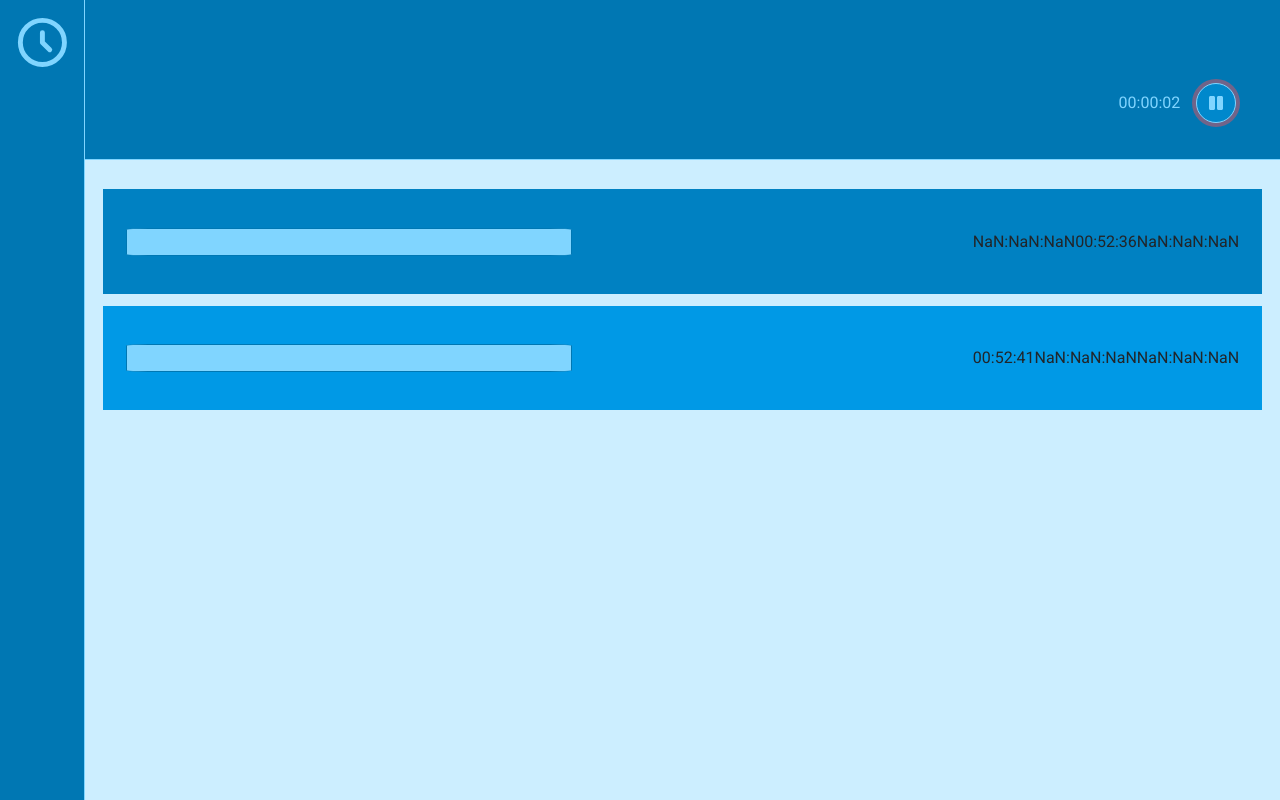
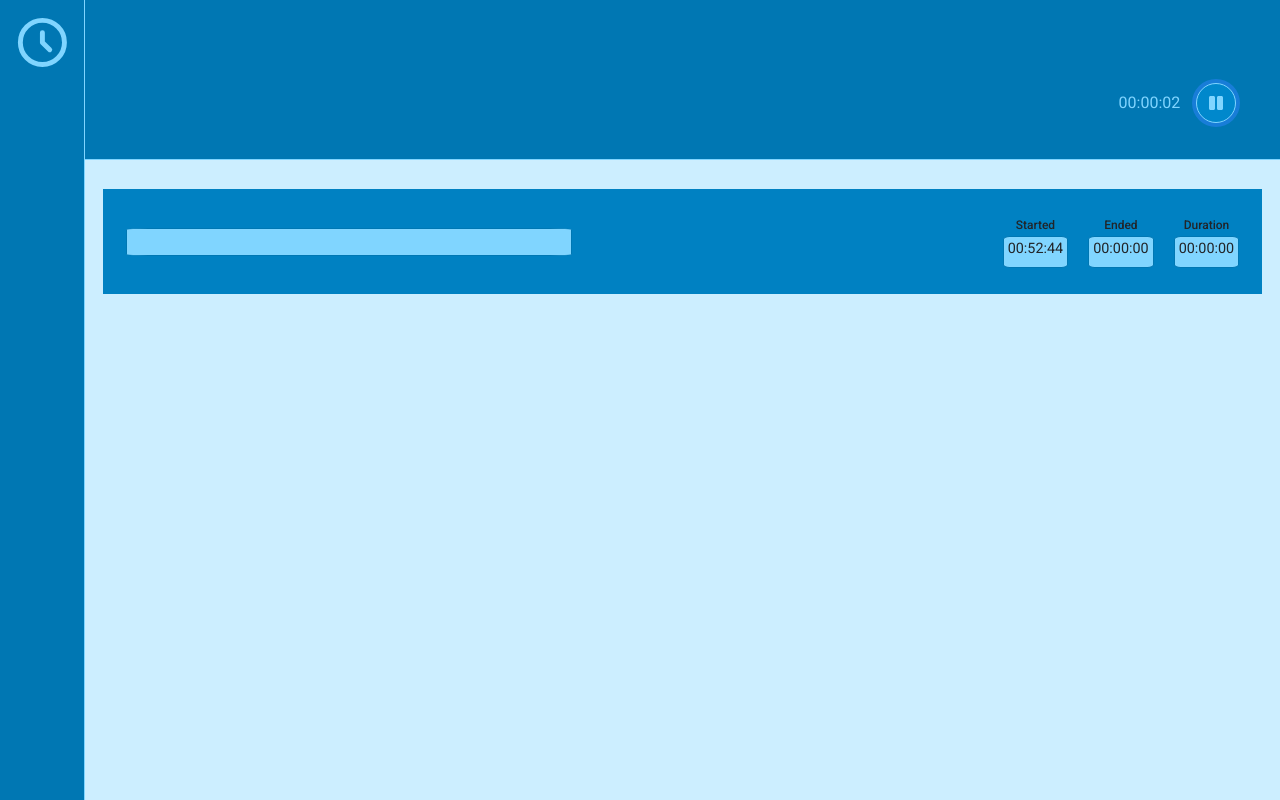
Before and after one commit to bate-ponto/bate-ponto, a React (Create React App) app: page / in a window 1280 px wide. Both pictures are taken after a click on the button 1215 px from the left and 103 px from the top of the page. Built offline with nearby package versions, Linux system fonts and the light colour scheme.

Commit message:
adjust some issues

```diff
--- a/src/App.js
+++ b/src/App.js
@@ -1,11 +1,34 @@
 import DayRegistered from "./components/DayRegistered";
 import Header from "./components/Header";
-import { useState } from "react";
+import { useEffect, useRef, useState } from "react";
 import Sidebar from "./components/Sidebar";
 
 function App() {
 	const [currentStatus, setCurrentStatus] = useState(false);
 	const [time, setTime] = useState(0);
+
+	const dayStartTimeRef = useRef();
+
+	useEffect(() => {
+		let interval;
+		if (currentStatus) {
+			let delta;
+
+			interval = setInterval(() => {
+				if (!delta) {
+					delta = Date.now();
+					return;
+				}
+
+				if (Math.abs(Date.now() - delta) >= 1000) {
+					setTime((prevTime) => prevTime + 1);
+					delta = Date.now();
+				}
+			}, 100);
+		} else if (!currentStatus) clearInterval(interval);
+
+		return () => clearInterval(interval);
+	}, [currentStatus]);
 
 	return (
 		<div className="App">
@@ -15,7 +38,6 @@ function App() {
 					currentStatus={currentStatus}
 					setCurrentStatus={setCurrentStatus}
 					time={time}
-          setTime={setTime}
 				/>
 				<div className="body">
 					<DayRegistered currentStatus={currentStatus} />
--- a/src/components/DayRegistered.js
+++ b/src/components/DayRegistered.js
@@ -6,16 +6,22 @@ export default function DayComponent({ currentStatus }) {
 	const [children, setChildren] = useState([]);
 
 	useEffect(() => {
-    setChildren((prev) => {
-      const newObject = {};
+		setChildren(prev => {
 			if (currentStatus) {
-        newObject.beginTime = getCurrentTime();
-      } else {
-        newObject.endTime = getCurrentTime();
-        newObject.duration = Math.abs(newObject.endTime - newObject.beginTime);
+				const newChild = {};
+				newChild.beginTime = getCurrentTime();
+				return [...prev, newChild];
 			}
 
-      return [...prev, newObject];
+			if (prev.length > 0) {
+				const child = prev.pop();
+				child.endTime = getCurrentTime();
+				child.duration = Math.abs(child.endTime - child.beginTime);
+				return [...prev, child];
+			}
+
+			return [...prev];
+
 		});
 	}, [currentStatus]);
 
--- a/src/components/Header.js
+++ b/src/components/Header.js
@@ -6,17 +6,7 @@ export default function Header({
 	currentStatus,
 	setCurrentStatus,
 	time,
-  setTime
 }) {
-  useEffect(() => {
-    if (currentStatus) {
-      setTimeout(() => {
-        if (currentStatus) {
-          setTime(time + 1);
-        }
-      }, 1000);
-    }
-  }, [time, currentStatus]);
 
 	return (
 		<div className="header">
--- a/src/components/PlayButton.js
+++ b/src/components/PlayButton.js
@@ -9,9 +9,7 @@ export default function PlayButton({ currentStatus, setCurrentStatus }) {
 	return (
 		<Button
 			className="playButton"
-      onClick={() => setCurrentStatus((currentStatus) => !currentStatus)}
-      variant="danger"
-    >
+			onClick={() => setCurrentStatus((currentStatus) => !currentStatus)}>
 			{displayIcon()}
 		</Button>
 	);
--- a/src/components/TimeRegistered.js
+++ b/src/components/TimeRegistered.js
@@ -1,21 +1,29 @@
-import React, { useEffect, useState } from "react";
-import getCurrentTime from "../getCurrentTime";
+import React from "react";
 import transformAsTime from "../transformAsTime";
 
 export default function TimeRegistered({ beginTime, endTime, duration }) {
 	return (
 		<div className="time-container">
 			<input className="description" type="text" />
-      <div className="information">
-        <span className="begin-time" name="beginTime">
-          {transformAsTime(beginTime)}
+			<div className="information-container">
+				<div className="time">
+					<span className="label">Started</span>
+					<span className="info" name="beginTime">
+						{transformAsTime(beginTime ?? 0)}
 					</span>
-        <span className="end-time" name="endTime">
-          {transformAsTime(endTime)}
+				</div>
+				<div className="time">
+					<span className="label">Ended</span>
+					<span className="info" name="endTime">
+						{transformAsTime(endTime ?? 0)}
 					</span>
-        <span className="duration" name="duration">
-          {transformAsTime(duration)}
+				</div>
+				<div className="time">
+					<span className="label">Duration</span>
+					<span className="info" name="duration">
+						{transformAsTime(duration ?? 0)}
 					</span>
+				</div>
 			</div>
 		</div>
 	);
```
Lines whose indentation alone changed are shown as unchanged.
